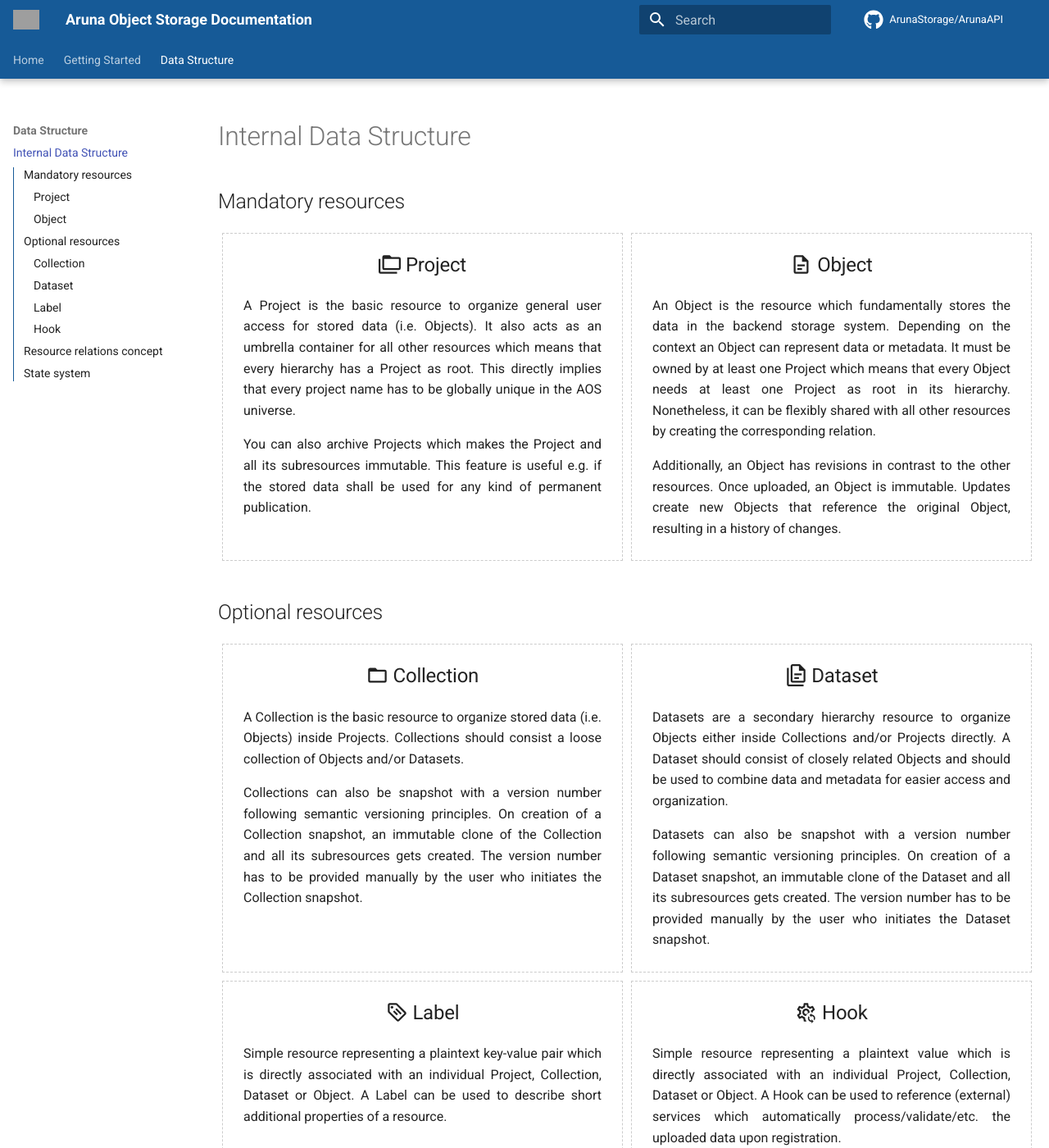
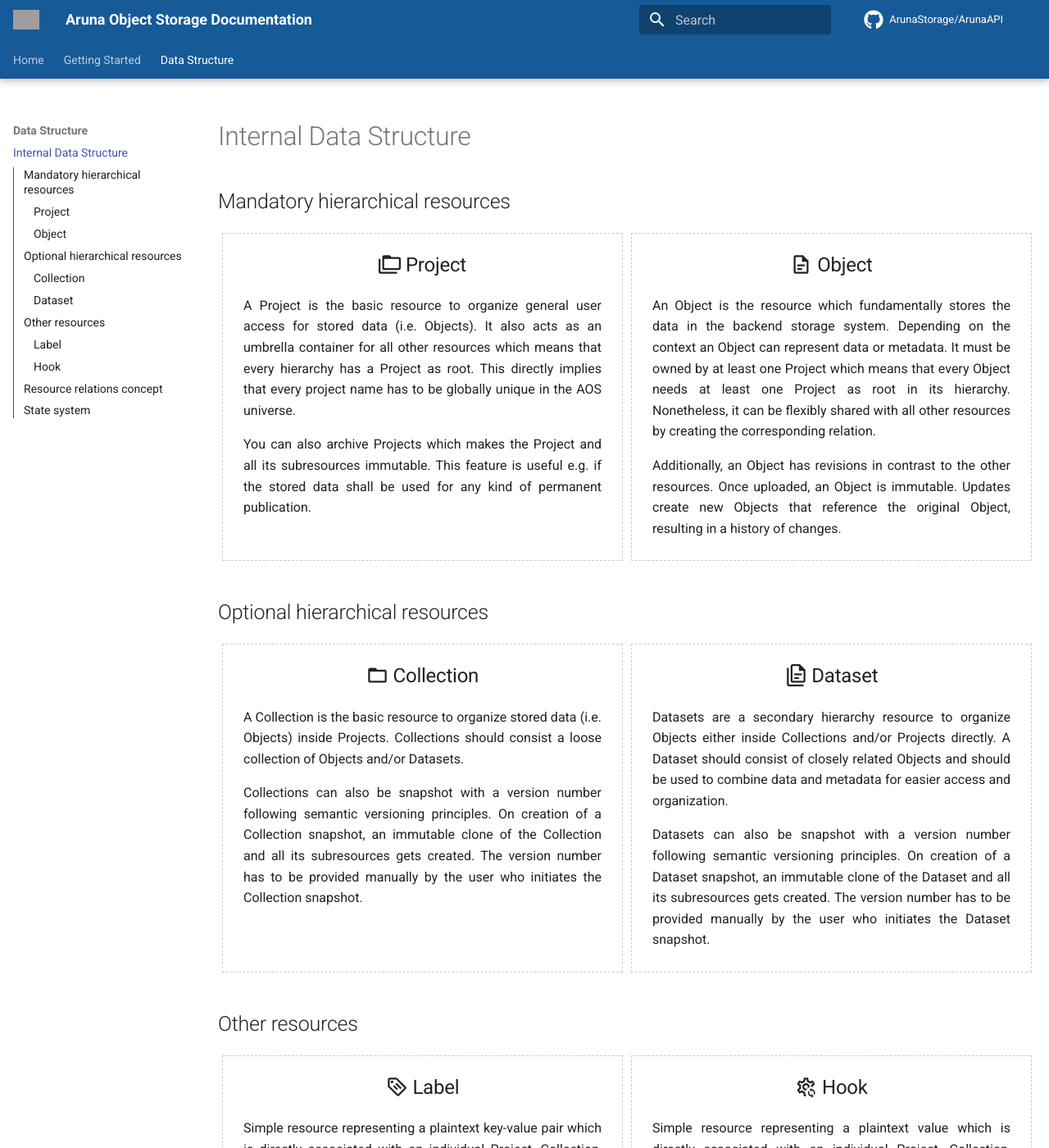
Before and after one commit to ArunaStorage/documentation, an MkDocs documentation site: the page built from docs/internal_data_structure/internal_data_structure.md, in a window 1280 px wide and 1400 px high. Shown: the whole window at 82% size. Built offline with MkDocs 1.6.1 and Material for MkDocs 9.7.7, drawn with Linux system fonts in a browser that asks for light colours; comment, search, counter and statistics services are not loaded; the version menu is left out; grey boxes are pictures that could not be loaded.

Commit message:
docs: Remove ambiguity from internal data structure headlines

```diff
--- a/docs/internal_data_structure/internal_data_structure.md
+++ b/docs/internal_data_structure/internal_data_structure.md
@@ -2,7 +2,7 @@
 # Internal Data Structure
 
 
-## Mandatory resources
+## Mandatory hierarchical resources
 
 <div class="flex-container" markdown>
   <div class="flex-item" markdown>
@@ -26,7 +26,7 @@ Once uploaded, an Object is immutable. Updates create new Objects that reference
   </div>
 </div>
 
-## Optional resources
+## Optional hierarchical resources
 
 <div class="flex-container" markdown>
   <div class="flex-item" markdown>
@@ -46,7 +46,8 @@ Datasets can also be snapshot with a version number following semantic versionin
 </div>
 
 
-<!-- ToDo -->
+## Other resources
+
 <div class="flex-container" markdown>
   <div class="flex-item" markdown>
 ### :material-tag-text-outline: Label
```
